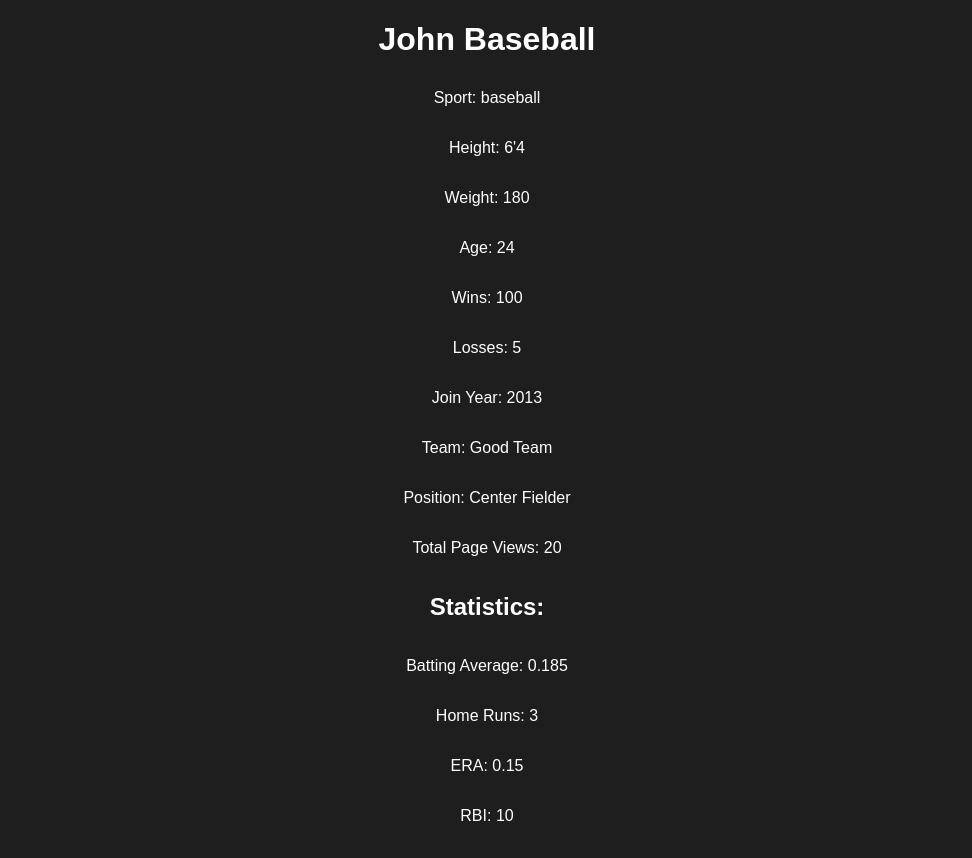
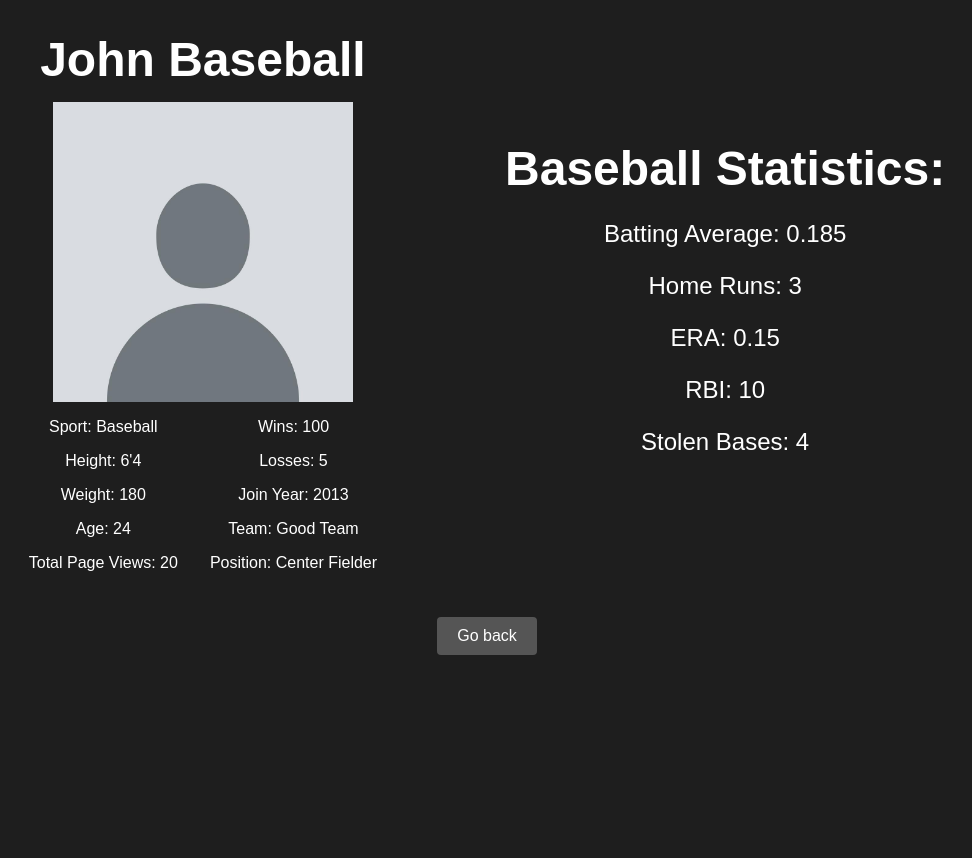
Before and after one commit to BenBiehl/Sports-Database, a Django app: page /baseball/athlete/1/ in a window 1280 px wide. Shown: the part 48-906 px from the top of the page, without its empty margins (153-1125 px from the left). After the commit the page ends 703 px from the top, so only its background shows below. Run offline with Django 5.2, Linux system fonts and the light colour scheme; data comes from the database, SQL or seed files in the repository; both versions use the stored data as it was after the commit.

Commit message:
ui close to done

```diff
--- a/main/static/styles.css
+++ b/main/static/styles.css
@@ -35,8 +35,8 @@ body {
     border: 1px solid #333;
     border-radius: 10px;
     background-color: #2c2c2c;
-    max-width: 400px;
     margin-top: 30px;
+    width: 30%;
 }
 
 .sports-container {
@@ -50,7 +50,7 @@ body {
 }
 
 h1 {
-    font-size: 2em;
+    font-size: 3em;
     margin-bottom: 15px;
 }
 
@@ -151,7 +151,7 @@ h3 {
     align-items: center;
     min-width: 50%;
     padding: 10px;
-    margin-top: 5px;
+    margin-bottom: 2rem;
 }
 
 .search-page-container {
@@ -173,6 +173,20 @@ h3 {
     justify-content: center;
     align-items: center;
     flex-direction: column;
+}
+
+.search-results h1 {
+    font-size: 36px;
+}
+
+.viewed-athletes-title {
+    font-size: 36px;
+    margin-bottom: 0;
+}
+
+.viewed-athletes-title+ol li {
+    font-size: 1.2em;
+    margin-bottom: 5px;
 }
 
 ul {
@@ -219,6 +233,13 @@ ol {
     margin-top: 1.5rem;
 }
 
+.sports-buttons {
+    display: flex;
+    justify-content: center;
+    gap: 1rem;
+    margin-top: 5rem;
+}
+
 .btn-secondary {
     padding: 10px 20px;
     background-color: #555;
@@ -246,3 +267,38 @@ td {
     border: 3px solid;
     padding: 10px;
 }
+
+.general-stats {
+    display: flex;
+    justify-content: center;
+    align-items: center;
+    flex-direction: column;
+}
+
+.sport-stats {
+    text-align: center;
+}
+
+.stats {
+    display: flex;
+    justify-content: center;
+    align-items: center;
+    flex-direction: row;
+    width: 100%;
+    gap: 10%;
+}
+
+.info {
+    display: flex;
+    justify-content: space-between;
+    flex-direction: row;
+    gap: 2rem;
+}
+
+.info-items {
+    text-align: center;
+}
+
+.sport-stats p {
+    font-size: 24px;
+}
--- a/main/templates/main/athlete_page.html
+++ b/main/templates/main/athlete_page.html
@@ -21,19 +21,48 @@
         </div>
     </div>
 
+    <div class="stats">
+        <div class="general-stats">
             <h1>{{ athlete.firstName }} {{ athlete.lastName }}</h1>
-    <p>Sport: {{ athlete.sport }}</p>
+            <img src="{% static "images/default_picture.jpg" %}" style="width: 300px; height: auto;">
+            <div class="info">
+                <div class="info-items">
+                    <p>Sport: {{ athlete.sport|capfirst }}</p>
                     <p>Height: {{ athlete.height }}</p>
                     <p>Weight: {{ athlete.weight }}</p>
                     <p>Age: {{ athlete.age }}</p>
+                    <p>Total Page Views: {{ athlete.numViews }}</p>
+                </div>
+                <div class="info-items">
                     <p>Wins: {{ athlete.wins }}</p>
                     <p>Losses: {{ athlete.losses }}</p>
                     <p>Join Year: {{ athlete.joinYear }}</p>
                     <p>Team: {{ athlete.teamName }}</p>
                     <p>Position: {{ athlete.position }}</p>
-    <p>Total Page Views: {{ athlete.numViews }}</p>
+                </div>
+            </div>
+            <div>
+            {% if logged_in %}
+                {% if is_admin %}
+                    <form action="{% url 'edit_athlete' sport=sport athlete_id=athlete.id %}" method="get" style="display:inline;">
+                        <button type="submit" class="btn-secondary">Edit Athlete</button>
+                    </form>
+                {% endif %}
+                <form action="{% url 'favorite_athlete' sport=sport athlete_id=athlete.id user_name=curr_user_name %}" method="get" style="display:inline;">
+                    <button type="submit">
+                        {% if is_favorited %}
+                            Unfavorite Athlete
+                        {% else %}
+                            Favorite Athlete
+                        {% endif %}
+                    </button>
+                </form>
+            {% endif %}
+            </div>
+        </div>
 
-    <h2>Statistics:</h2>
+        <div class="sport-stats">
+            <h1>{{ athlete.sport|capfirst }} Statistics:</h1>
             {% if athlete.sport == 'baseball' %}
                 <p>Batting Average: {{ athlete_stats.battingAvg }}</p>
                 <p>Home Runs: {{ athlete_stats.homeRuns }}</p>
@@ -59,26 +88,13 @@
                 <p>Sacks: {{ athlete_stats.sacks }}</p>
                 <p>Interceptions: {{ athlete_stats.interceptions }}</p>
             {% endif %}
+        </div>
+    </div>
+
     <div class="additional-buttons">
         <form action="{% url 'sports_page' sport=sport %}" method="get" style="display:inline;">
             <button type="submit" class="btn-secondary">Go back</button>
         </form>
-        {% if logged_in %}
-            {% if is_admin %}
-                <form action="{% url 'edit_athlete' sport=sport athlete_id=athlete.id %}" method="get" style="display:inline;">
-                    <button type="submit">Edit Athlete</button>
-                </form>
-            {% endif %}
-            <form action="{% url 'favorite_athlete' sport=sport athlete_id=athlete.id user_name=curr_user_name %}" method="get" style="display:inline;">
-                <button type="submit">
-                    {% if is_favorited %}
-                        Unfavorite Athlete
-                    {% else %}
-                        Favorite Athlete
-                    {% endif %}
-                </button>
-            </form>
-        {% endif %}
     </div>
 </body>
 </html>
--- a/main/templates/main/landing_page.html
+++ b/main/templates/main/landing_page.html
@@ -25,7 +25,7 @@
         <h1>Welcome to the Sports Management Dashboard</h1>
     </div>
 
-    <div class="additional-buttons">
+    <div class="sports-buttons">
         <form action="{% url 'sports_page' sport='baseball' %}" method="get" style="display:inline;">
             <button type="submit" class="btn-secondary">Baseball</button>
         </form>
@@ -48,7 +48,7 @@
         </form>
     </div>
 
-    <h2>Most Viewed Athletes</h2>
+    <h2 class="viewed-athletes-title">Most Viewed Athletes</h2>
     <ol>
         {% for athlete in viewed_athletes %}
             <li><a href="{% url 'athlete_page' sport=athlete.sport athlete_id=athlete.id%}">{{ athlete.firstName }} {{ athlete.lastName }} ({{ athlete.numViews }} views)</li>
```
Also changed, not shown: db.sqlite3, main/static/images/default_picture.jpg (added). Lines whose indentation alone changed are shown as unchanged.
